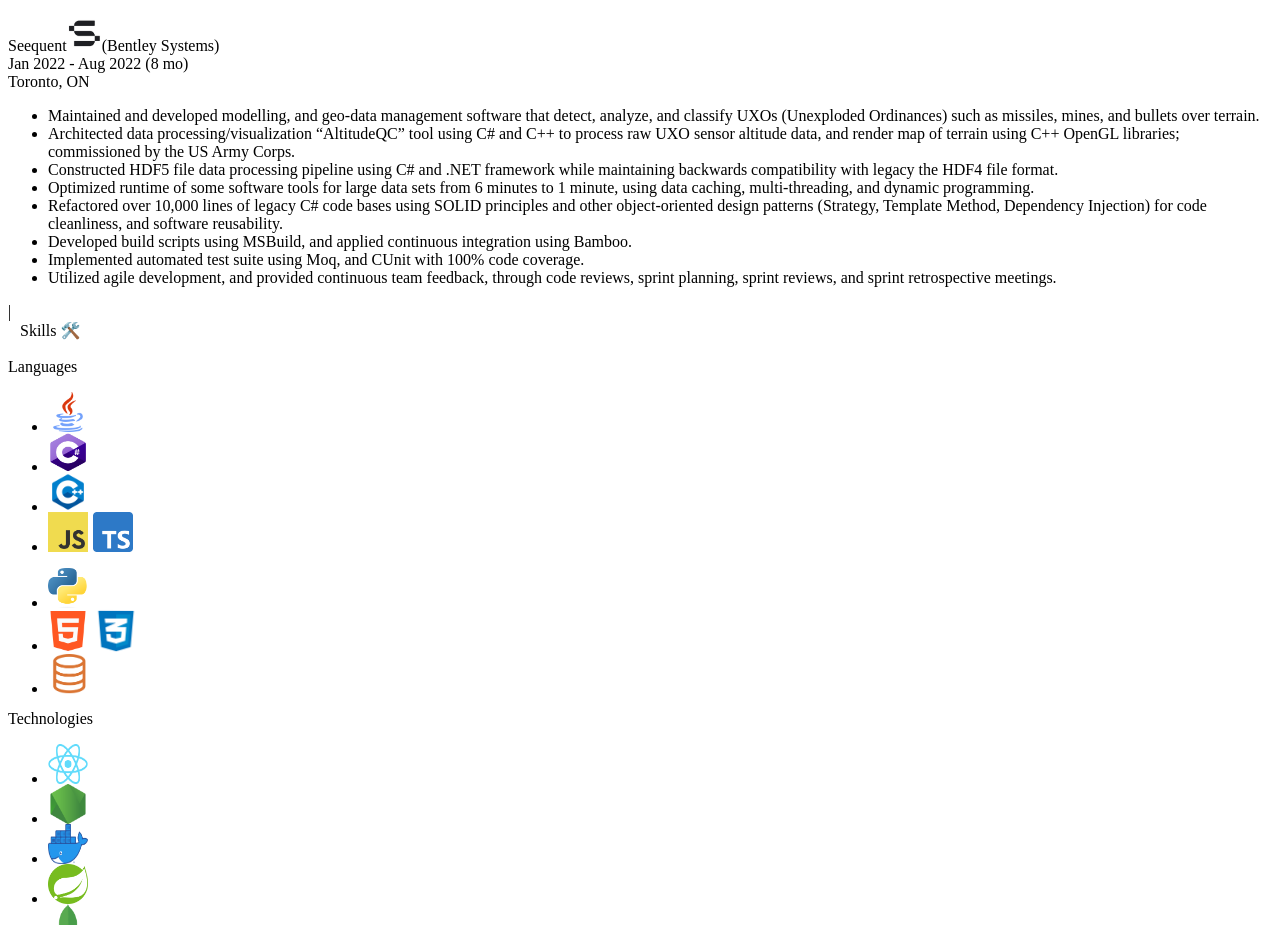
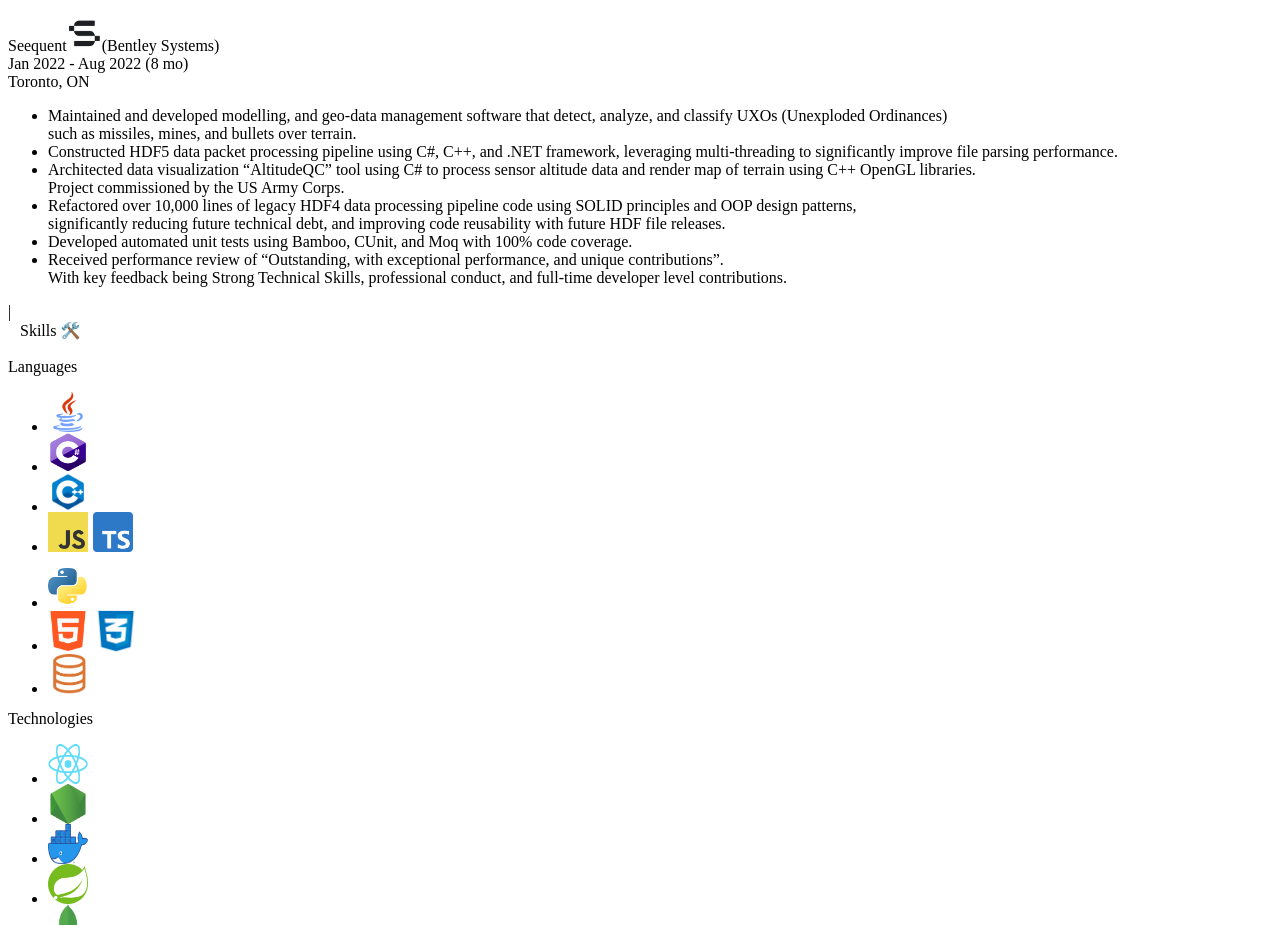
Before and after one commit to PoromKamal/PoromKamal.github.io, a Next.js app: page / in a window 1280 px wide. Shown: the part 1133-2058 px from the top of the page. Built offline with nearby package versions, Linux system fonts and the light colour scheme.

Commit message:
Updated experience section

```diff
--- a/components/EducationSection.tsx
+++ b/components/EducationSection.tsx
@@ -19,12 +19,12 @@ export default function EducationSection() {
                         <br />
                         <Subtitle><div className="pt-16 animate-text bg-gradient-to-r from-teal-500 via-purple-500 to-orange-500 bg-clip-text text-transparent inline">|</div>&nbsp;&nbsp;&nbsp;Education 🎓</Subtitle>
                         <br />
-                        <div className='py-1 w-7/12'>
-                            <div className='h-0.5 bg-current' />
+                        <div className='py-1  w-7/12'>
+                            <div className='h-0.5 bg-current'/>
                         </div>
-                        <div className='relative w-full'>
+                        <div className='relative'>
                             <div className='inline font-semibold'>University of Toronto</div>
-                            <div className='text-base inline absolute top-0 right-0 font-bold'>
+                            <div className='text-base md:absolute md:top-0 md:right-0 font-bold md:pl-4 w-6/12'>
                                 2020-2024
                             </div>
                         </div>
--- a/components/ExperienceSection.tsx
+++ b/components/ExperienceSection.tsx
@@ -45,33 +45,26 @@ export default function ExperienceSection(){
                 <ul className='list-disc space-y-3 pl-5'>
                     <Pulse>
                         <li>
-                            Maintained and developed modelling, and geo-data management software that detect, analyze, and classify UXOs
-                            (Unexploded Ordinances) such as missiles, mines, and bullets over terrain.
+                            Maintained and developed modelling, and geo-data management software that detect, analyze, and classify UXOs (Unexploded Ordinances)
+                            <br/> such as missiles, mines, and bullets over terrain.
                         </li>
                         <li>
-                            Architected data processing/visualization “AltitudeQC” tool using C# and C++ to process raw UXO sensor altitude data, and
-                            render map of terrain using C++ OpenGL libraries; commissioned by the US Army Corps.
+                            Constructed HDF5 data packet processing pipeline using C#, C++, and .NET framework, leveraging multi-threading to significantly improve file parsing performance.
                         </li>
                         <li>
-                            Constructed HDF5 file data processing pipeline using C# and .NET framework while maintaining backwards compatibility
-                            with legacy the HDF4 file format.
+                        	Architected data visualization “AltitudeQC” tool using C# to process sensor altitude data and render map of terrain using C++ OpenGL libraries.
+                            <br/>Project commissioned by the US Army Corps.
                         </li>
                         <li>
-                            Optimized runtime of some software tools for large data sets from 6 minutes to 1 minute, using data caching, multi-threading, and dynamic programming.
+                            Refactored over 10,000 lines of legacy HDF4 data processing pipeline code using SOLID principles and OOP design patterns,
+                            <br/>significantly reducing future technical debt, and improving code reusability with future HDF file releases.
                         </li>
                         <li>
-                            Refactored over 10,000 lines of legacy C# code bases using SOLID principles and other object-oriented design patterns
-                            (Strategy, Template Method, Dependency Injection) for code cleanliness, and software reusability.
+                            Developed automated unit tests using Bamboo, CUnit, and Moq with 100% code coverage.
                         </li>
                         <li>
-                            Developed build scripts using MSBuild, and applied continuous integration using Bamboo.
-                        </li>
-                        <li>
-                            Implemented automated test suite using Moq, and CUnit with 100% code coverage.
-                        </li>
-                        <li>
-                            Utilized agile development, and provided continuous team feedback, through code reviews, sprint planning, sprint reviews,
-                            and sprint retrospective meetings.
+                            Received performance review of “Outstanding, with exceptional performance, and unique contributions”.
+                            <br/>With key feedback being Strong Technical Skills, professional conduct, and full-time developer level contributions.
                         </li>
                     </Pulse>
                 </ul>
```
